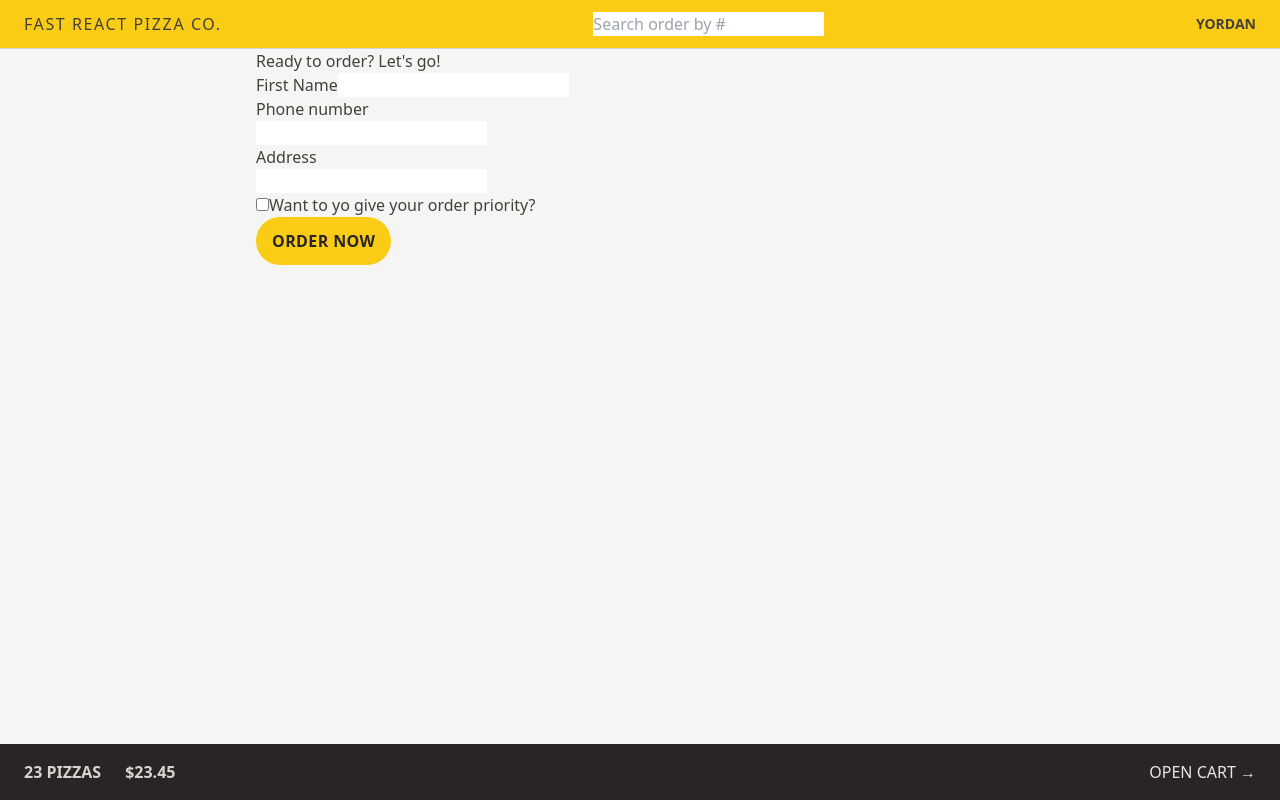
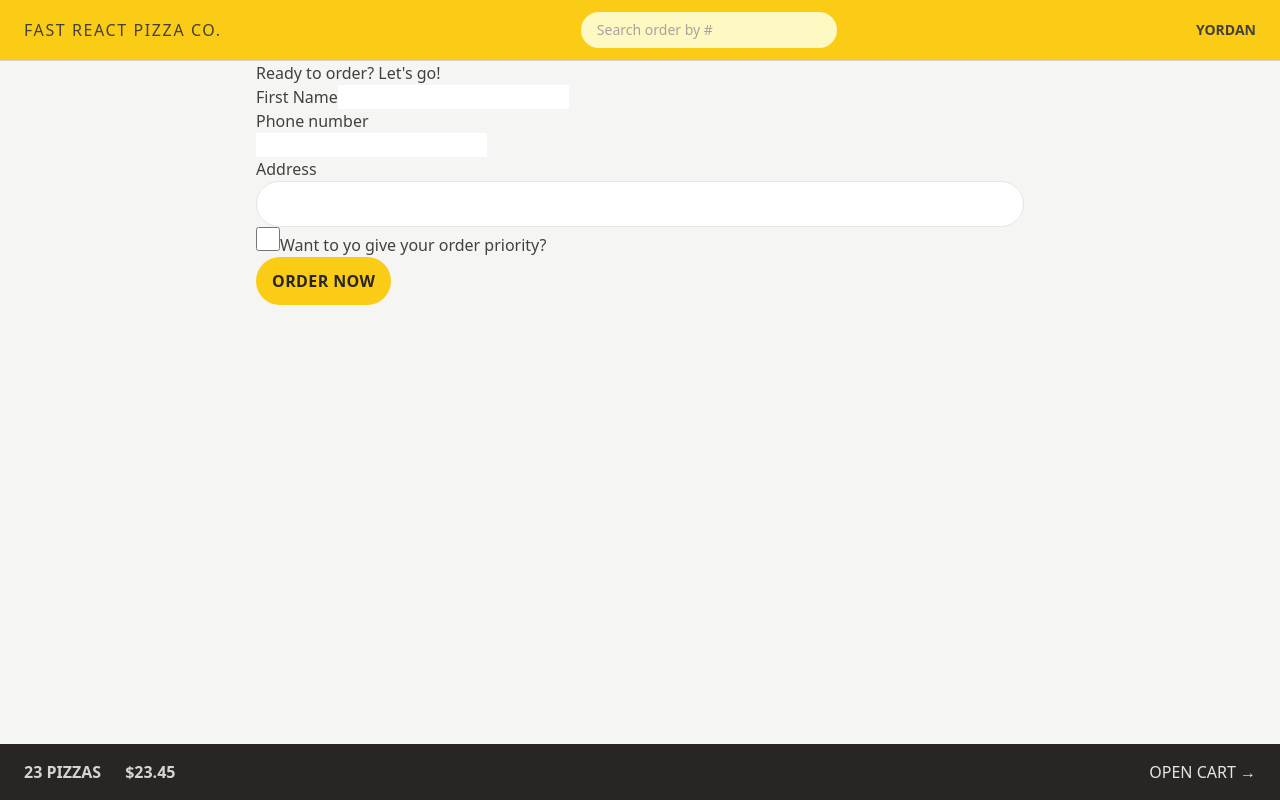
Before and after one commit to yordan-gergov01/Fast-React-Pizza, a React (Vite) app: page /order/new in a window 1280 px wide. Built offline with nearby package versions, Linux system fonts and the light colour scheme.

Commit message:
styling the form elements

```diff
--- a/src/features/order/CreateOrder.jsx
+++ b/src/features/order/CreateOrder.jsx
@@ -61,12 +61,18 @@ function CreateOrder() {
         <div>
           <label>Address</label>
           <div>
-            <input type="text" name="address" required />
+            <input
+              className="w-full rounded-full border border-stone-200 px-4 py-2 text-sm transition-all duration-300 placeholder:text-stone-400 focus:outline-none focus:ring focus:ring-yellow-400 focus:ring-offset-2 md:px-6 md:py-3"
+              type="text"
+              name="address"
+              required
+            />
           </div>
         </div>
 
         <div>
           <input
+            className="h-6 w-6 accent-yellow-400 focus:outline-none focus:ring focus:ring-yellow-400 md:px-6 md:py-3"
             type="checkbox"
             name="priority"
             id="priority"
@@ -80,7 +86,7 @@ function CreateOrder() {
           <input type="hidden" name="cart" value={JSON.stringify(cart)} />
           <button
             disabled={isSubmitting}
-            className="focus inline-block rounded-full bg-yellow-400 px-4 py-3 font-semibold uppercase tracking-wide text-stone-800 transition-colors duration-300 hover:bg-yellow-300 focus:bg-yellow-300 focus:outline-none focus:ring focus:ring-yellow-300 focus:ring-offset-2 disabled:cursor-not-allowed"
+            className="inline-block rounded-full bg-yellow-400 px-4 py-3 font-semibold uppercase tracking-wide text-stone-800 transition-colors duration-300 hover:bg-yellow-300 focus:bg-yellow-300 focus:outline-none focus:ring focus:ring-yellow-300 focus:ring-offset-2 disabled:cursor-not-allowed"
           >
             {isSubmitting ? "Placing order..." : "Order now"}
           </button>
--- a/src/features/order/SearchOrder.jsx
+++ b/src/features/order/SearchOrder.jsx
@@ -17,6 +17,7 @@ function SearchOrder() {
         placeholder="Search order by #"
         value={query}
         onChange={(e) => setQuery(e.target.value)}
+        className="focus w-28 rounded-full bg-yellow-100 px-4 py-2 text-sm transition-all duration-300 placeholder:text-stone-400 focus:outline-none focus:ring focus:ring-yellow-500 focus:ring-opacity-50 sm:w-64 sm:focus:w-72"
       />
     </form>
   );
```
